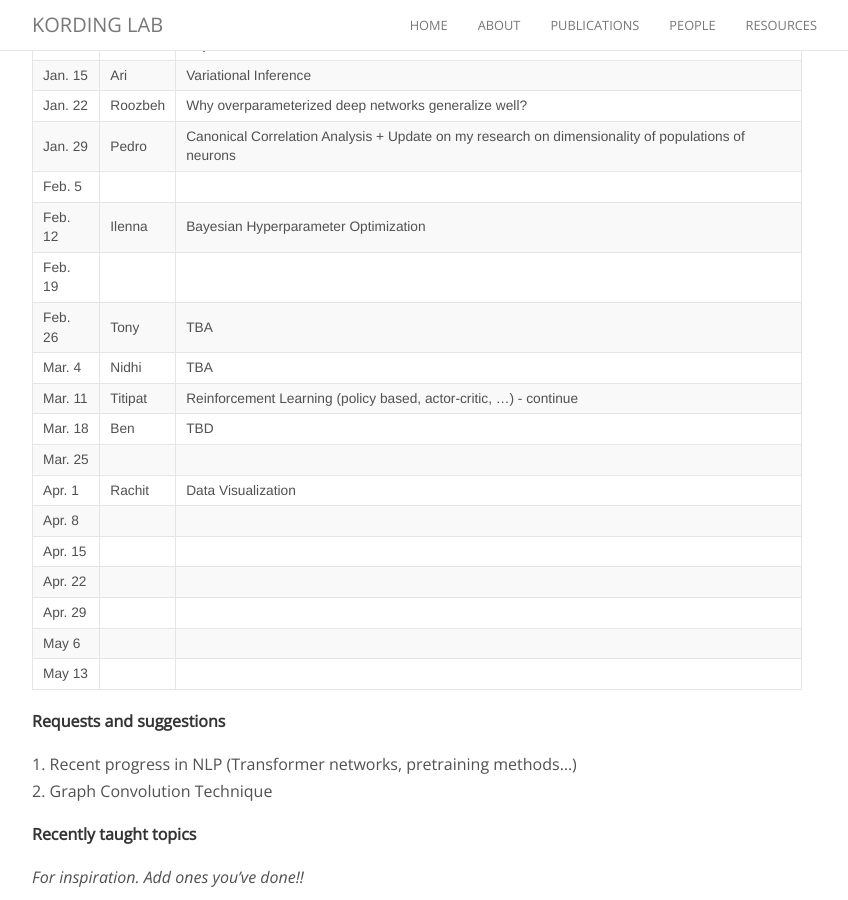
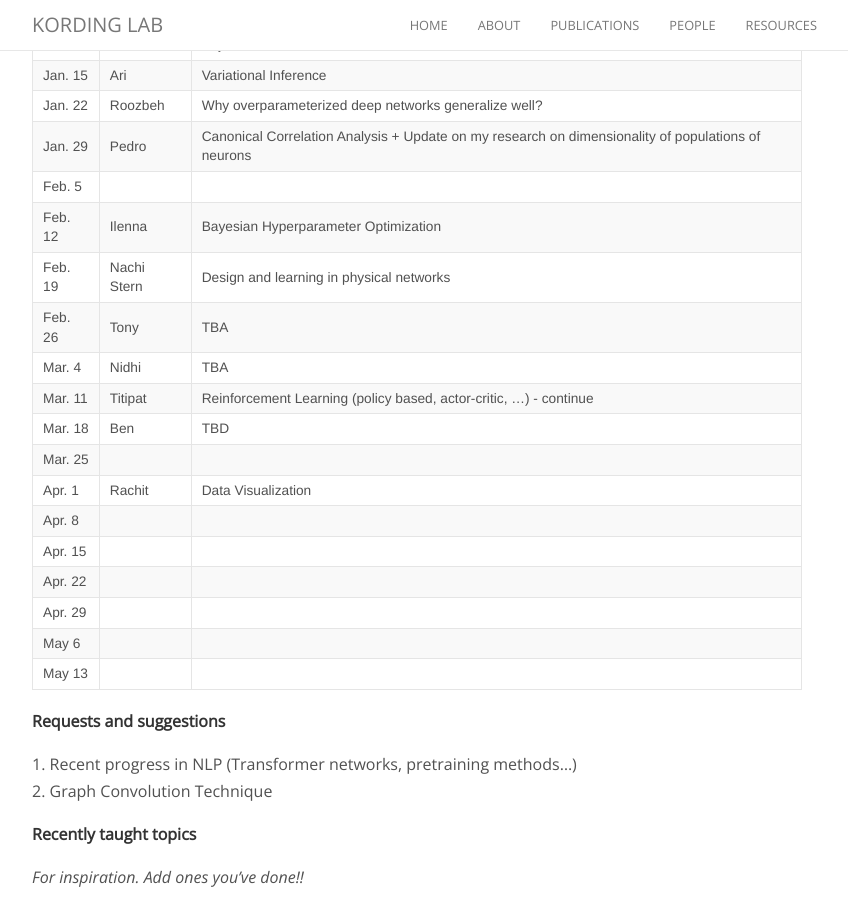
Before and after one commit to KordingLab/KordingLab.github.io, a Jekyll site: the page built from _posts/2018-08-29-upcoming-lab-teaching.md, in a window 1280 px wide and 900 px high, scrolled down 462 px. Shown: the whole window, without its empty margins (223-1071 px from the left). Built offline with Jekyll 4.4.1, drawn with Linux system fonts in a browser that asks for light colours; nearby versions of some CDN libraries; comment, search, counter and statistics services are not loaded.

Commit message:
Added Nachi to lab teachings schedule

```diff
--- a/_posts/2018-08-29-upcoming-lab-teaching.md
+++ b/_posts/2018-08-29-upcoming-lab-teaching.md
@@ -23,7 +23,7 @@ Get on the listserve for announcements: https://groups.google.com/forum/#!forum/
 | Jan. 29 | Pedro | Canonical Correlation Analysis + Update on my research on dimensionality of populations of neurons |
 | Feb. 5 |  |  |
 | Feb. 12 | Ilenna | Bayesian Hyperparameter Optimization |
-| Feb. 19 | | |
+| Feb. 19 | Nachi Stern | Design and learning in physical networks |
 | Feb. 26 | Tony | TBA |
 | Mar. 4 | Nidhi | TBA |
 | Mar. 11 | Titipat | Reinforcement Learning (policy based, actor-critic, ...) - continue |
```
